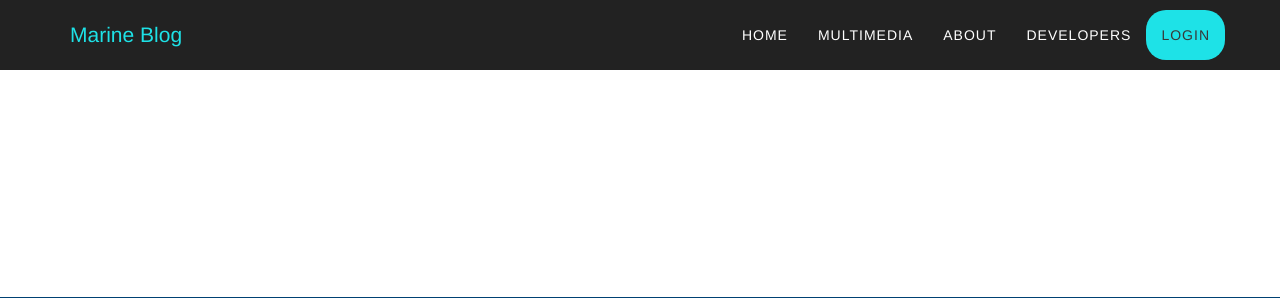
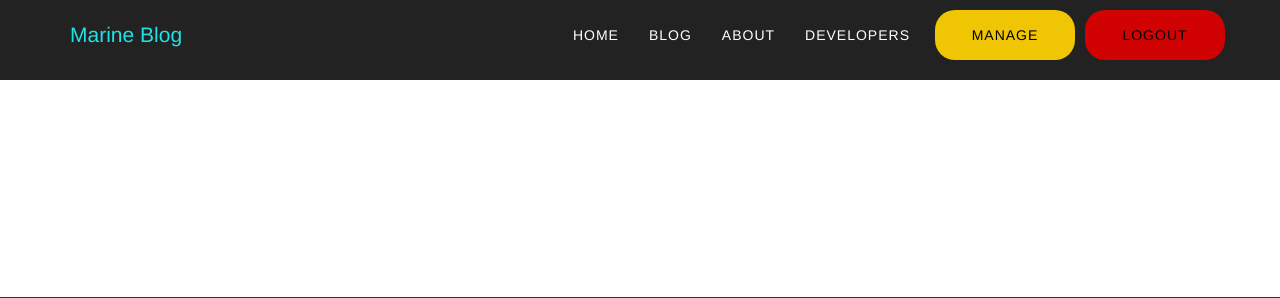
Before and after one commit to Eduarduar/blogMarino, a PHP site: page / in a window 1280 px wide. Shown: the top 298 px of the page. Run offline with PHP 8.4, Linux system fonts and the light colour scheme; the visitor is signed in with stand-in values (Sample User, id 1); some libraries are stand-ins or nearby versions.

Commit message:
se hicieron cambios esteticos al nav y al login

```diff
--- a/css/style_navBar.css
+++ b/css/style_navBar.css
@@ -171,36 +171,6 @@
   background-color: #17d0d5;
 }
 
-@media (min-width: 768px) {
-  .navbar-default {
-    padding: 25px 0;
-    border: 0;
-    background-color: transparent;
-    -webkit-transition: padding 0.3s;
-    -moz-transition: padding 0.3s;
-    transition: padding 0.3s;
-  }
-
-  .navbar-default .navbar-brand {
-    font-size: 2em;
-    -webkit-transition: all 0.3s;
-    -moz-transition: all 0.3s;
-    transition: all 0.3s;
-  }
-
-  .navbar-default .navbar-nav > .active > a {
-    border-radius: 3px;
-  }
-
-  .navbar-default.navbar-shrink {
-    padding: 10px 0;
-    background-color: #222;
-  }
-
-  .navbar-default.navbar-shrink .navbar-brand {
-    font-size: 1.5em;
-  }
-}
 
 .btn:focus,
 .btn:active,
@@ -232,8 +202,81 @@
   border-radius: 20px;
   color: #383838 !important;
   transition: .3s all;
+  margin-left: 3rem;
 }
 
 .log-in:hover, .log-in:active, .log-in:focus{
-  background-color: #f0c503!important;
+  background-color: #00000000!important;
+  color: #1ee2e7 !important;
 }
+
+
+.log-out{
+  background-color: #d00202;
+  border-radius: 20px;
+  color: #000000 !important;
+  transition: .3s all;
+  margin-left: 3rem;
+}
+
+.log-out:hover, .log-out:active, .log-out:focus{
+  background-color: #00000000!important;
+  color: #d00202 !important;
+}
+
+
+.manage{
+  background-color: #f0c503;
+  border-radius: 20px;
+  color: #000000 !important;
+  transition: .3s all;
+  margin-left: 3rem;
+}
+
+.manage:hover, .manage:active, .manage:focus{
+  background-color: #00000000!important;
+  color: #f0c503 !important;
+}
+
+@media (min-width: 768px) {
+  .navbar-default {
+    padding: 25px 0;
+    border: 0;
+    background-color: transparent;
+    -webkit-transition: padding 0.3s;
+    -moz-transition: padding 0.3s;
+    transition: padding 0.3s;
+  }
+
+  .navbar-default .navbar-brand {
+    font-size: 2em;
+    -webkit-transition: all 0.3s;
+    -moz-transition: all 0.3s;
+    transition: all 0.3s;
+  }
+
+  .navbar-default .navbar-nav > .active > a {
+    border-radius: 3px;
+  }
+
+  .navbar-default.navbar-shrink {
+    padding: 10px 0;
+    background-color: #222;
+  }
+
+  .navbar-default.navbar-shrink .navbar-brand {
+    font-size: 1.5em;
+  }
+
+}
+.log-in-container, .log-out-container, .manage-container {
+  margin: 0 auto;
+  float: left;
+  width: 150px;
+  text-align: center;
+  margin-bottom: 1rem;
+}
+
+.log-in-container a, .log-out-container a, .manage-container a{
+  margin-left: 1rem;
+}
--- /dev/null
+++ b/db/peticiones/index.php
@@ -0,0 +1,11 @@
+<?php
+error_reporting(E_ALL);
+ini_set('display_errors', 1);
+include ("./db/Conexion.php");
+
+class Contacto extends Conexion {
+
+
+
+}
+?>
--- a/index.php
+++ b/index.php
@@ -1,3 +1,10 @@
+<?php
+
+    session_start();
+
+    include("db/peticiones/index.php");
+
+?>
 <!DOCTYPE html>
 <html lang="en">
 <head>
--- a/views/navBar.php
+++ b/views/navBar.php
@@ -22,7 +22,7 @@
                         <a class="page-scroll" href="#home">Home</a>
                     </li>
                     <li class="">
-                        <a class="page-scroll" href="#multimedia">Multimedia</a>
+                        <a class="page-scroll" href="#multimedia">Blog</a>
                     </li>
                     <li class="">
                         <a class="page-scroll" href="#about">About</a>
@@ -30,9 +30,23 @@
                     <li class="">
                         <a class="page-scroll" href="#developers">Developers</a>
                     </li>
-                    <li class="log-in_container">
-                        <a class="page-scroll log-in" href="#developers">Login</a>
-                    </li>
+                    <?php
+
+                        if (isset($_SESSION['idUser'])) {
+                            echo '<li class="manage-container">
+                                    <a class="page-scroll manage" href="#">Manage</a>
+                                </li>
+                                <li class="log-out-container">
+                                    <a class="page-scroll log-out" href="./db/logout.php">Logout</a>
+                                </li>';
+                        } else {
+                            echo '<li class="log-in-container">
+                                    <a class="page-scroll log-in" href="./login">Login</a>
+                                </li>';
+                        }
+
+                    ?>
+
                 </ul>
             </div>
             <!-- /.navbar-collapse -->
```
Also changed, not shown: css/style_login.css (+21 -2 lines), db/logout.php (added, +13 -0 lines), db/peticiones/login.php (renamed from db/contacto.php, +4 -6 lines), login.php (+42 -10 lines).
